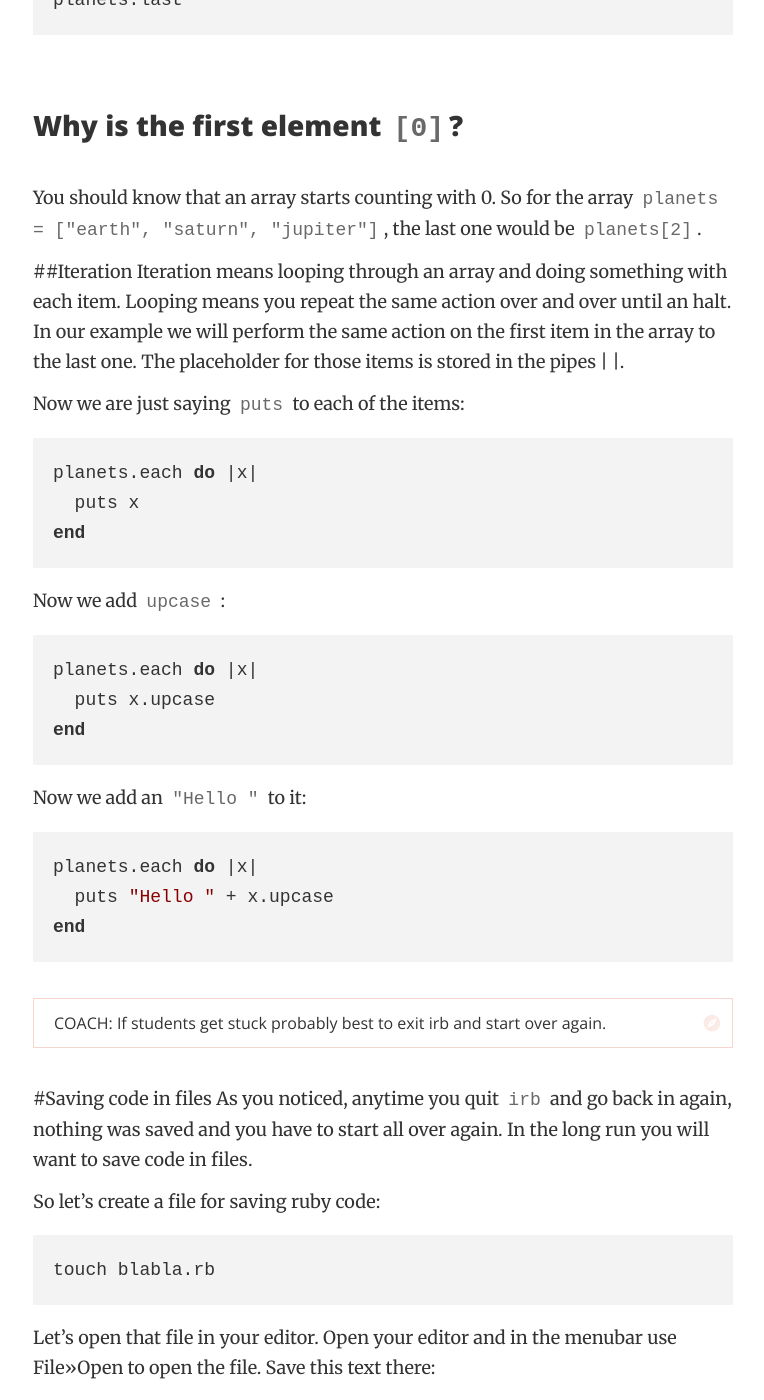
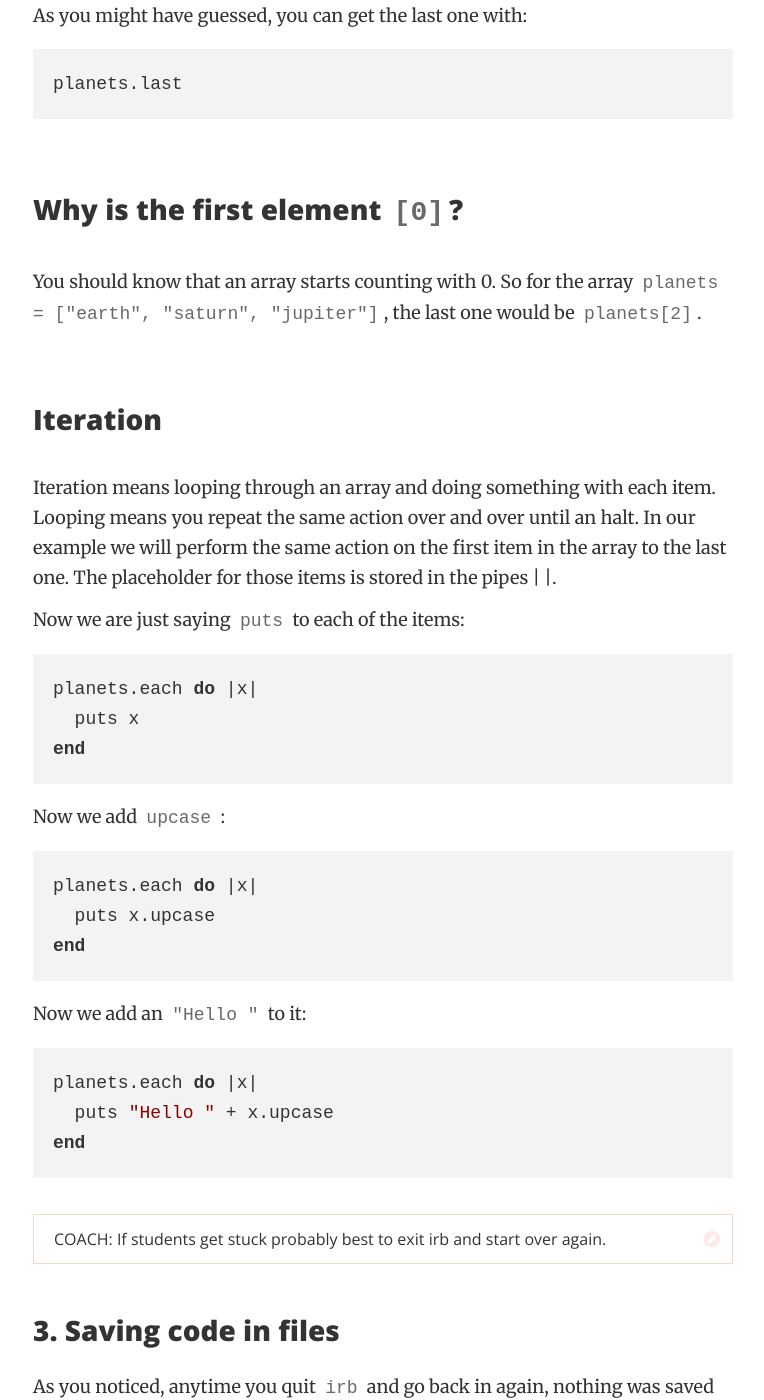
Before and after one commit to codecurious-bln/basic-curriculum, a Jekyll site: the page built from terminal.md, in a window 1280 px wide and 1400 px high, scrolled down 6294 px. Shown: the whole window, without its empty margins (257-1021 px from the left). Built offline with Jekyll 4.4.1, drawn with Linux system fonts in a browser that asks for light colours.

Commit message:
Fix headings in "Get to know the tools" tutorial

```diff
--- a/terminal.md
+++ b/terminal.md
@@ -146,7 +146,7 @@ Capitalize the planet:
 
     puts "Hello " + planet.upcase + "!"
 
-##Arrays
+## Arrays
 
 An array is way how one can store a list or a collection in a certain format. Let's create a list of planets stored in an array. You can imagine it like a bookshelf.
 
@@ -182,11 +182,12 @@ As you might have guessed, you can get the last one with:
 
     planets.last
 
-### Why is the first element ``[0]``?
+## Why is the first element ``[0]``?
+
 You should know that an array starts counting with 0.
 So for the array ``planets = ["earth", "saturn", "jupiter"]``, the last one would be `planets[2]`.
 
-##Iteration
+## Iteration
 Iteration means looping through an array and doing something with each item. Looping means you repeat the same action over and over until an halt. In our example we will perform the same action on the first item in the array to the last one. The placeholder for those items is stored in the pipes | |.
 
 Now we are just saying `puts` to each of the items:
@@ -209,7 +210,8 @@ Now we add an `"Hello "` to it:
 
 <span class="lead coach"><i class="icon-comment-alt"> Coach</i>: If students get stuck probably best to exit irb and start over again.</span>
 
-#Saving code in files
+# 3. Saving code in files
+
 As you noticed, anytime you quit `irb` and go back in again, nothing was saved and you have to start all over again. In the long run you will want to save code in files.
 
 So let's create a file for saving ruby code:
```
